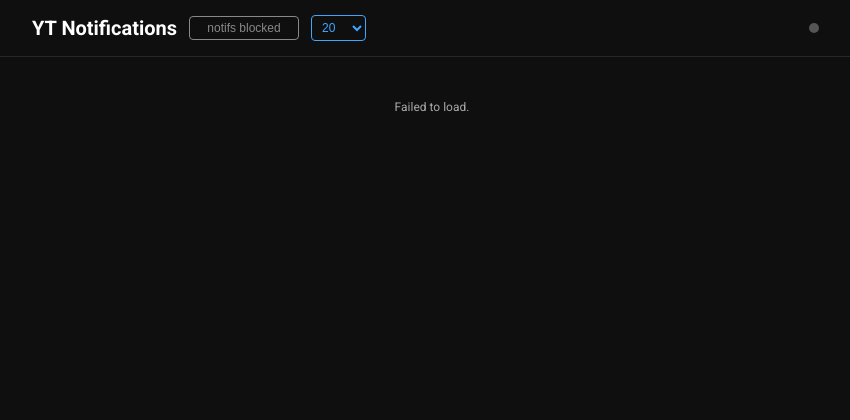
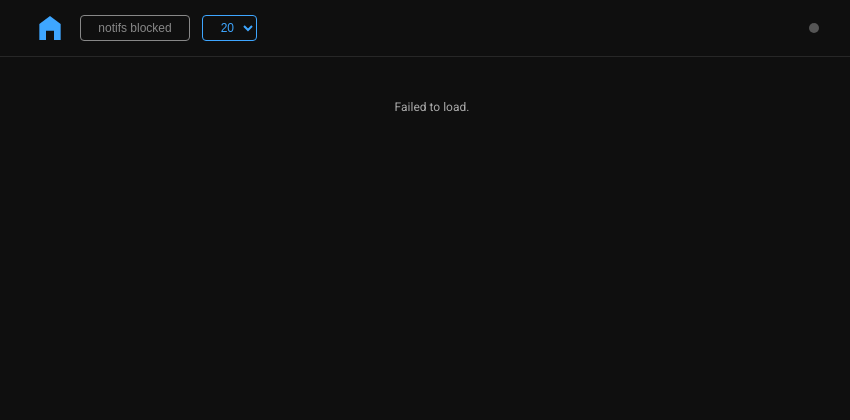
Before and after one commit to HitomaruKonpaku/yt-auth-notification, a Node project: template src/display/views/index.hbs in a window 1280 px wide. Shown: the top 420 px of the page, without its empty margins (208-1058 px from the left). Run offline with Node 20 templates, Linux system fonts and the light colour scheme; the template is opened without the code that fills it, so the values that code supplies are empty.

Commit message:
Update style

```diff
--- a/public/style.css
+++ b/public/style.css
@@ -45,14 +45,22 @@
 
 .header-inner { display: flex; align-items: center; gap: 12px; width: 100%; }
 
-.title-link { text-decoration: none; color: inherit; }
+.title-link {
+  width: 36px; height: 36px;
+  display: flex; align-items: center; justify-content: center;
+  border: 1px solid transparent; border-radius: 50%;
+  text-decoration: none; color: var(--accent);
+  transition: 0.15s; flex-shrink: 0;
+}
+.title-link:hover { background: var(--accent-hover-bg); }
+.title-link svg { width: 32px; height: 32px; }
 
 h1 { font-size: 20px; color: var(--text-white); }
 
 /* --- notif toggle button --- */
 
 .notif-btn {
-  font-size: 12px; padding: 4px 10px;
+  font-size: 12px; padding: 4px 10px; height: 26px; box-sizing: border-box;
   border: 1px solid var(--accent); border-radius: 4px;
   background: transparent; color: var(--accent);
   cursor: pointer; white-space: nowrap; min-width: 110px; text-align: center;
@@ -68,9 +76,10 @@
 /* --- limit select --- */
 
 .limit-select {
-  font-size: 12px; padding: 4px 6px;
+  font-size: 12px; padding: 0 6px; height: 26px; box-sizing: border-box;
   border: 1px solid var(--accent); border-radius: 4px;
   background: transparent; color: var(--accent); cursor: pointer;
+  text-align: right;
 }
 .limit-select option { background: var(--bg); color: var(--text); }
 
--- a/src/discord/discord.service.ts
+++ b/src/discord/discord.service.ts
@@ -45,6 +45,7 @@
 
     const embed: Record<string, any> = {
       author: { name: authorName },
+      color: 0xff0000,
     };
 
     if (notif.thumbnail_url) {
--- a/src/display/views/index.hbs
+++ b/src/display/views/index.hbs
@@ -10,7 +10,7 @@
 <body>
   <div class="header">
     <div class="container header-inner">
-      <a href="/" class="title-link"><h1>YT Notifications</h1></a>
+      <a href="/" class="title-link" title="Home"><svg xmlns="http://www.w3.org/2000/svg" viewBox="0 0 24 24" width="24" height="24" fill="currentColor"><path d="M12 3L4 9v12h5v-7h6v7h5V9z"/></svg></a>
       <button id="notifToggle" class="notif-btn" onclick="app.toggleNotif()"></button>
       <select id="limitSelect" class="limit-select" onchange="app.changeLimit(this.value)"></select>
       <button id="newIndicatorBtn" class="new-indicator-btn" title="New notifications" onclick="app.goTo(0)"><span id="newIndicator" class="new-indicator"></span></button>
```
Also changed, not shown: src/youtube/cookie.service.ts (+5 -3 lines).
